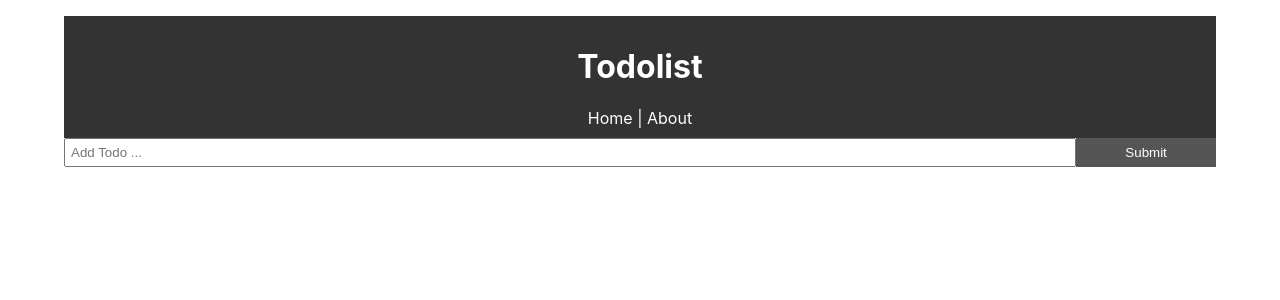
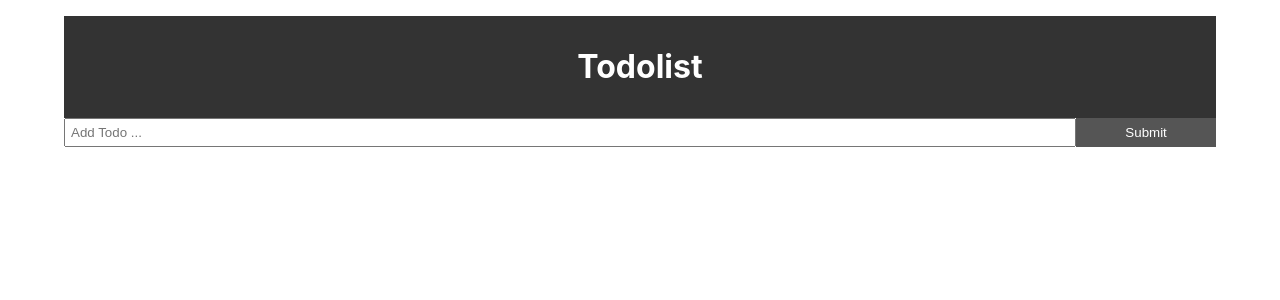
Before and after one commit to daanaubel/todoapp, a React (Create React App) app: page / in a window 1280 px wide. Shown: the top 300 px of the page. Built offline with nearby package versions, Linux system fonts and the light colour scheme; no server answers.

Commit message:
verwijder about on header

```diff
--- a/src/components/layout/Header.js
+++ b/src/components/layout/Header.js
@@ -5,13 +5,6 @@ function Header() {
   return (
     <header style={headerStyle}>
       <h1>Todolist</h1>
-      <Link style={linkStyle} to="/">
-        Home
-      </Link>
-      <span> | </span>
-      <Link style={linkStyle} to="/about">
-        About
-      </Link>
     </header>
   );
 }
@@ -21,9 +14,5 @@ const headerStyle = {
   textAlign: "center",
   padding: "10px",
 };
-const linkStyle = {
-  color: "#fff",
-  textDecoration: "none",
-};
 
 export default Header;
```
